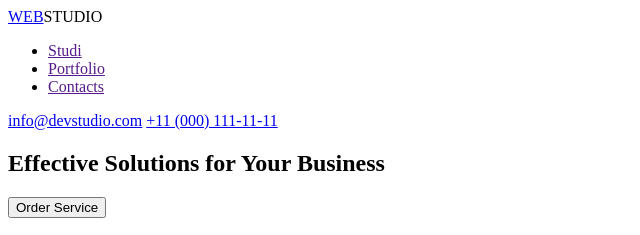
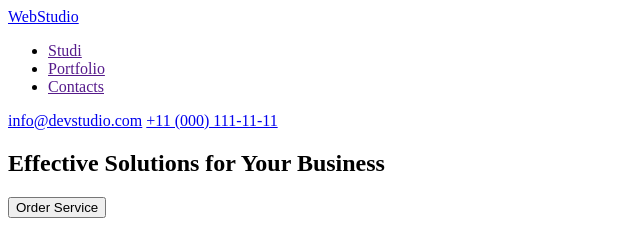
Before and after one commit to Parkhomovych/goit-murkup-hw-01, a plain HTML site: page index.html in a window 1280 px wide. Shown: the top 235 px of the page, 0-640 px from the left. Drawn offline with Linux system fonts and the light colour scheme.

Commit message:
second attempt

```diff
--- a/index.html
+++ b/index.html
@@ -11,7 +11,7 @@
 <body>
     <header>
         <nav>
-            <a href="#">WEB</a><span>STUDIO</span>
+            <a href="./index.html">WebStudio</a>
             <ul>
                 <li><a target="_blank" href="">Studi</a></li>
                 <li><a target="_blank" href="">Portfolio</a></li>
@@ -25,6 +25,8 @@
         <section>
             <H1>Effective Solutions for Your Business</H1>
             <button>Order Service</button>
+        </section>
+        <section>
             <ul>
                 <li>
                     <h2>Strategy</h2>
@@ -78,7 +80,7 @@
         </section>
     </main>
     <footer>
-        <h3><a href="">WEB</a><span>STUDIO</span></h3>
+        <h3><a href="./index.html">WebStudio</a></h3>
         <p>Increase the flow of customers and sales for your business with digital marketing & growth solutions.</p>
     </footer>
 </body>
```
